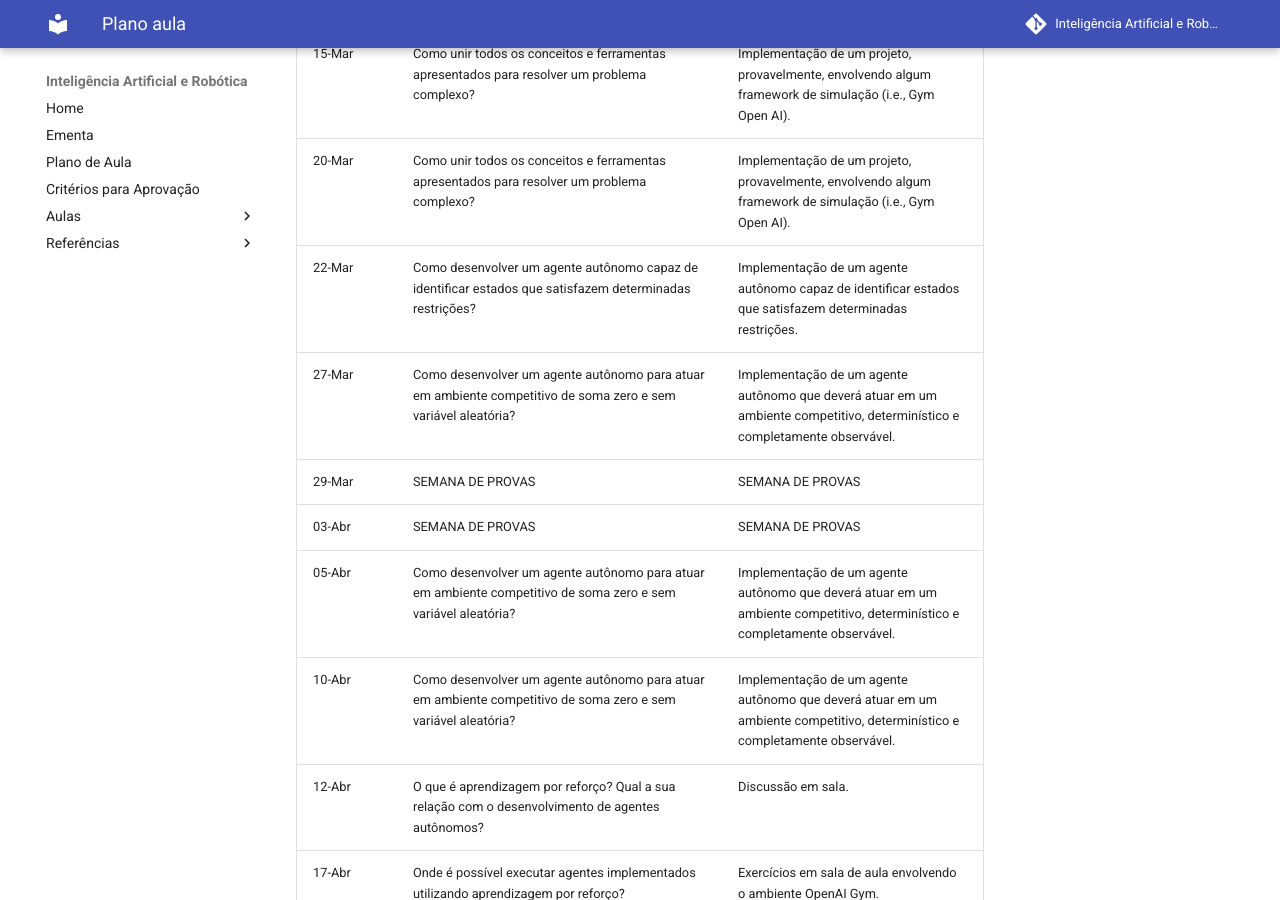
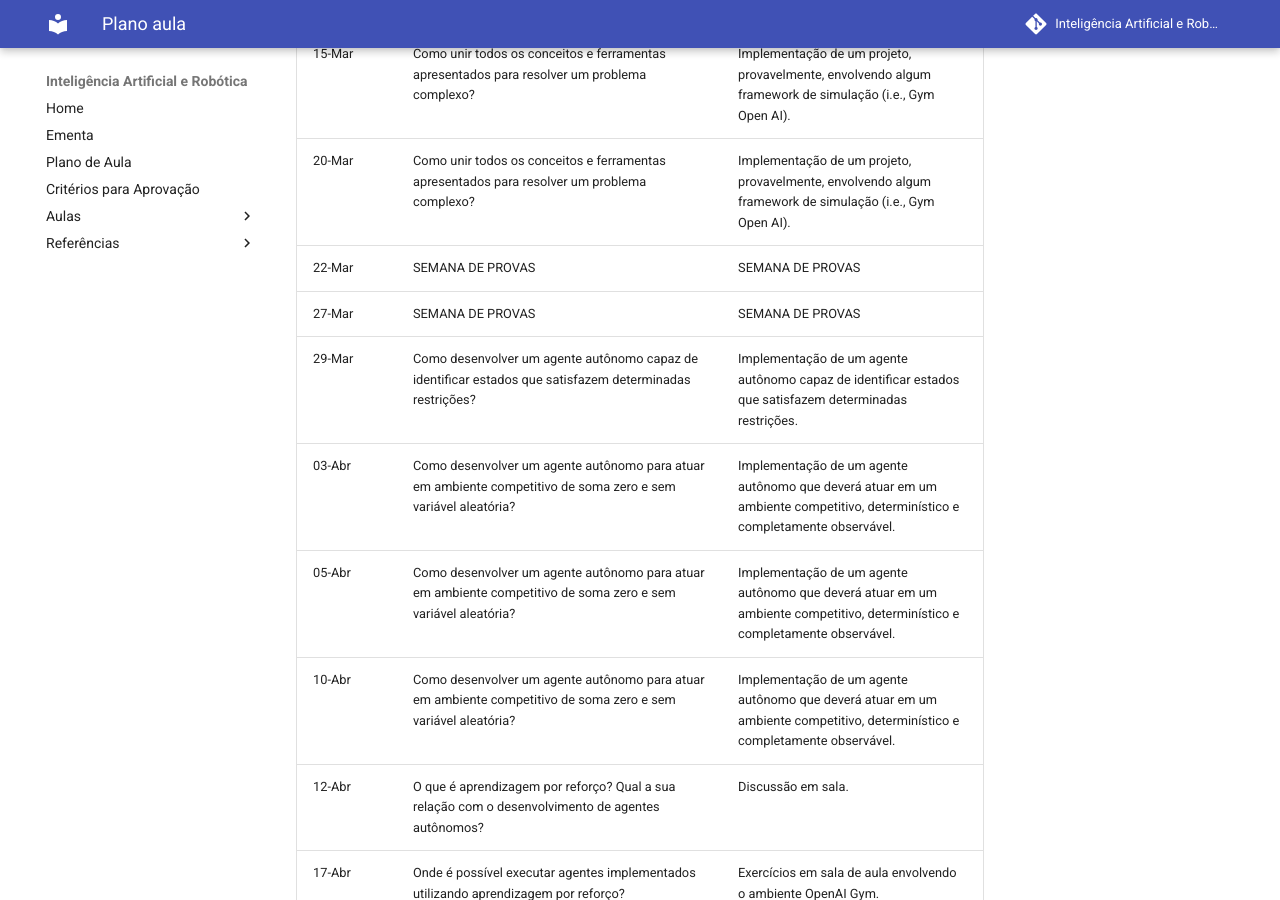
Before and after one commit to Insper/ia_bcc, an MkDocs documentation site: the page built from docs/_snippets/plano_aula.md, in a window 1280 px wide and 900 px high, scrolled down 1135 px. Built offline with MkDocs 1.6.1 and Material for MkDocs 9.7.7, drawn with Linux system fonts in a browser that asks for light colours; nearby versions of some CDN libraries; comment, search, counter and statistics services are not loaded.

```diff
--- a/docs/_snippets/plano_aula.md
+++ b/docs/_snippets/plano_aula.md
@@ -11,10 +11,10 @@
 | 13-Mar | Como um agente encontra uma sequência de ações? Quais são os algoritmos que podemos utilizar? Em que cenário utilizar qual algoritmo? O que é uma heurística? | Implementação dos algoritmos de busca e dos agentes autônomos em Python para resolver alguns problemas clássicos da literatura.                          |
 | 15-Mar | Como unir todos os conceitos e ferramentas apresentados para resolver um problema complexo?                                                                   | Implementação de um projeto, provavelmente, envolvendo algum framework de simulação (i.e., Gym Open AI).                                                 |
 | 20-Mar | Como unir todos os conceitos e ferramentas apresentados para resolver um problema complexo?                                                                   | Implementação de um projeto, provavelmente, envolvendo algum framework de simulação (i.e., Gym Open AI).                                                 |
-| 22-Mar | Como desenvolver um agente autônomo capaz de identificar estados que satisfazem determinadas restrições?                                                      | Implementação de um agente autônomo capaz de identificar estados que satisfazem determinadas restrições.                                                 |
-| 27-Mar | Como desenvolver um agente autônomo para atuar em ambiente competitivo de soma zero e sem variável aleatória?                                                 | Implementação de um agente autônomo que deverá atuar em um ambiente competitivo, determinístico e completamente observável.                              |
-| 29-Mar | SEMANA DE PROVAS                                                                                                                                              | SEMANA DE PROVAS                                                                                                                                         |
-| 03-Abr | SEMANA DE PROVAS                                                                                                                                              | SEMANA DE PROVAS                                                                                                                                         |
+| 22-Mar | SEMANA DE PROVAS                                                                                                                                              | SEMANA DE PROVAS                                                                                                                                         |
+| 27-Mar | SEMANA DE PROVAS                                                                                                                                              | SEMANA DE PROVAS                                                                                                                                         |
+| 29-Mar | Como desenvolver um agente autônomo capaz de identificar estados que satisfazem determinadas restrições?                                                      | Implementação de um agente autônomo capaz de identificar estados que satisfazem determinadas restrições.                                                 |
+| 03-Abr | Como desenvolver um agente autônomo para atuar em ambiente competitivo de soma zero e sem variável aleatória?                                                 | Implementação de um agente autônomo que deverá atuar em um ambiente competitivo, determinístico e completamente observável.                              |
 | 05-Abr | Como desenvolver um agente autônomo para atuar em ambiente competitivo de soma zero e sem variável aleatória?                                                 | Implementação de um agente autônomo que deverá atuar em um ambiente competitivo, determinístico e completamente observável.                              |
 | 10-Abr | Como desenvolver um agente autônomo para atuar em ambiente competitivo de soma zero e sem variável aleatória?                                                 | Implementação de um agente autônomo que deverá atuar em um ambiente competitivo, determinístico e completamente observável.                              |
 | 12-Abr | O que é aprendizagem por reforço? Qual a sua relação com o desenvolvimento de agentes autônomos?                                                              | Discussão em sala.                                                                                                                                       |
```
Also changed, not shown: 1 other file.
